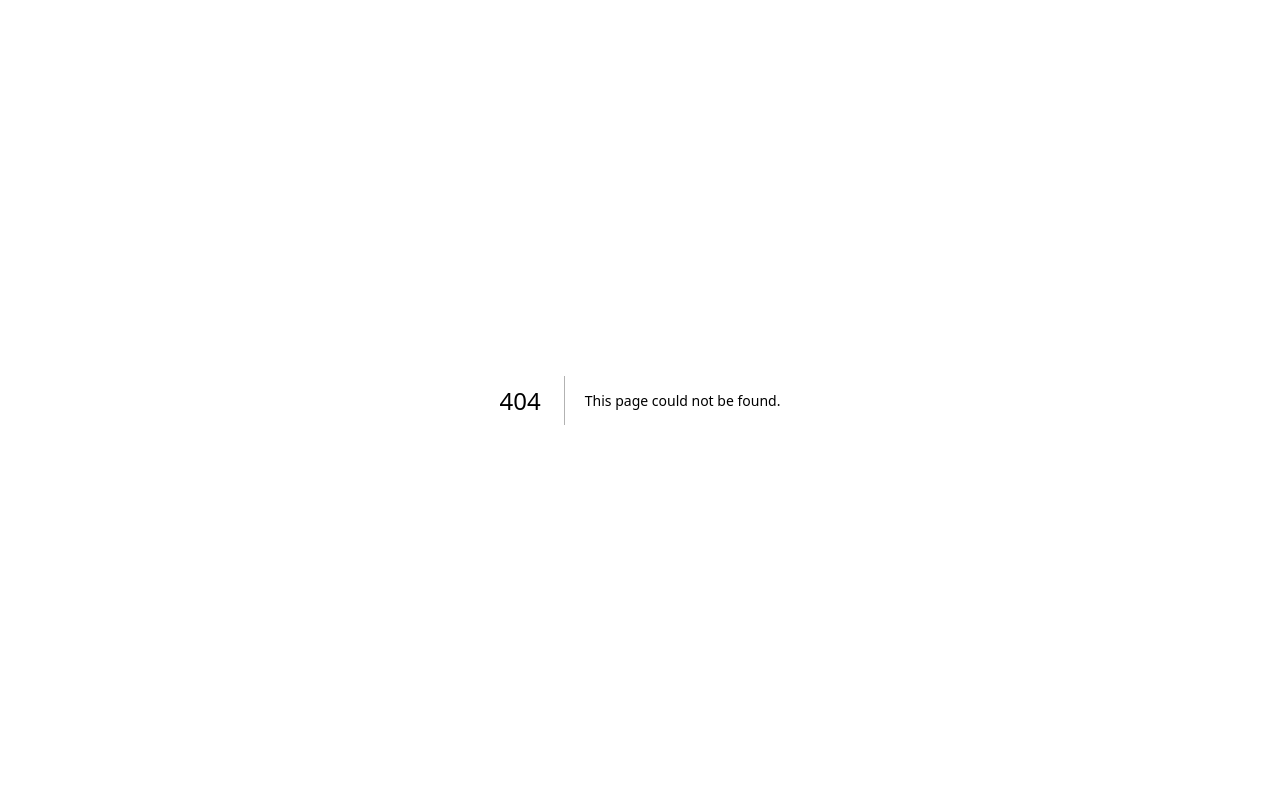
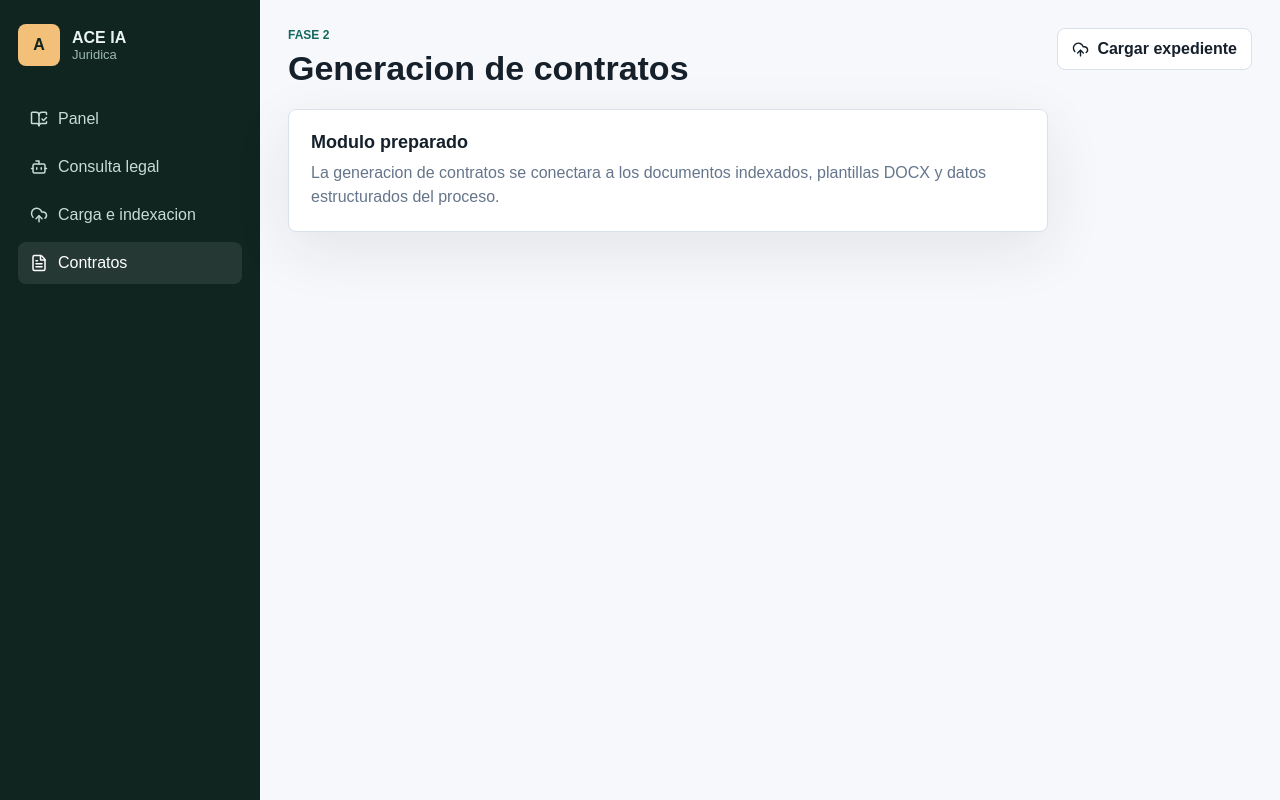
Before and after one commit to rafaelroque412-cell/ace, a Next.js app: page /contratos in a window 1280 px wide. Before the commit this address had no page. Built offline with nearby package versions, Linux system fonts and the light colour scheme.

Commit message:
feat: separate app modules into routed navigation

```diff
--- /dev/null
+++ b/app/components/app-shell.tsx
@@ -0,0 +1,63 @@
+import Link from "next/link";
+import { BookOpenCheck, Bot, FileText, UploadCloud } from "lucide-react";
+
+type AppShellProps = {
+  active: "panel" | "chat" | "documentos" | "contratos";
+  children: React.ReactNode;
+  eyebrow: string;
+  title: string;
+  action?: React.ReactNode;
+};
+
+const navigation = [
+  { href: "/", icon: BookOpenCheck, id: "panel", label: "Panel" },
+  { href: "/chat", icon: Bot, id: "chat", label: "Consulta legal" },
+  { href: "/documentos", icon: UploadCloud, id: "documentos", label: "Carga e indexacion" },
+  { href: "/contratos", icon: FileText, id: "contratos", label: "Contratos" },
+] as const;
+
+export function AppShell({ active, action, children, eyebrow, title }: AppShellProps) {
+  return (
+    <main className="shell">
+      <aside className="sidebar" aria-label="Navegacion principal">
+        <Link className="brand" href="/">
+          <div className="brandMark">A</div>
+          <div>
+            <strong>ACE IA</strong>
+            <span>Juridica</span>
+          </div>
+        </Link>
+
+        <nav className="nav">
+          {navigation.map((item) => {
+            const Icon = item.icon;
+
+            return (
+              <Link
+                aria-current={active === item.id ? "page" : undefined}
+                className={active === item.id ? "active" : undefined}
+                href={item.href}
+                key={item.id}
+              >
+                <Icon size={18} />
+                {item.label}
+              </Link>
+            );
+          })}
+        </nav>
+      </aside>
+
+      <section className="content">
+        <header className="topbar">
+          <div>
+            <p className="eyebrow">{eyebrow}</p>
+            <h1>{title}</h1>
+          </div>
+          {action}
+        </header>
+
+        {children}
+      </section>
+    </main>
+  );
+}
--- /dev/null
+++ b/app/contratos/page.tsx
@@ -0,0 +1,27 @@
+import Link from "next/link";
+import { UploadCloud } from "lucide-react";
+import { AppShell } from "../components/app-shell";
+
+export default function ContratosPage() {
+  return (
+    <AppShell
+      active="contratos"
+      action={
+        <Link className="secondaryButton" href="/documentos">
+          <UploadCloud size={17} />
+          Cargar expediente
+        </Link>
+      }
+      eyebrow="Fase 2"
+      title="Generacion de contratos"
+    >
+      <section className="emptyModule">
+        <strong>Modulo preparado</strong>
+        <p>
+          La generacion de contratos se conectara a los documentos indexados, plantillas DOCX y
+          datos estructurados del proceso.
+        </p>
+      </section>
+    </AppShell>
+  );
+}
--- a/app/styles.css
+++ b/app/styles.css
@@ -53,6 +53,7 @@ a {
   align-items: center;
   gap: 12px;
   margin-bottom: 32px;
+  border-radius: 8px;
 }
 
 .brandMark {
@@ -169,6 +170,56 @@ h2 {
   margin-bottom: 22px;
 }
 
+.quickActions {
+  display: grid;
+  grid-template-columns: repeat(2, minmax(0, 1fr));
+  gap: 16px;
+  margin-bottom: 22px;
+}
+
+.actionTile {
+  display: grid;
+  gap: 9px;
+  min-height: 150px;
+  border: 1px solid var(--line);
+  border-radius: 8px;
+  background: var(--panel);
+  box-shadow: var(--shadow);
+  color: var(--ink);
+  padding: 20px;
+}
+
+.actionTile svg {
+  color: var(--brand);
+}
+
+.actionTile span {
+  font-size: 18px;
+  font-weight: 800;
+}
+
+.actionTile strong {
+  max-width: 520px;
+  color: var(--muted);
+  font-weight: 500;
+  line-height: 1.45;
+}
+
+.actionTile:hover {
+  border-color: #9ab9b2;
+  transform: translateY(-1px);
+}
+
+.singleWorkspace {
+  display: grid;
+  max-width: 1120px;
+}
+
+.singleWorkspace .chatPanel,
+.singleWorkspace .uploadPanel {
+  width: 100%;
+}
+
 .statusBand div {
   background: var(--panel);
   padding: 18px;
@@ -202,6 +253,27 @@ h2 {
   border-radius: 8px;
   background: var(--panel);
   box-shadow: var(--shadow);
+}
+
+.emptyModule {
+  max-width: 760px;
+  border: 1px solid var(--line);
+  border-radius: 8px;
+  background: var(--panel);
+  box-shadow: var(--shadow);
+  padding: 22px;
+}
+
+.emptyModule strong {
+  display: block;
+  margin-bottom: 8px;
+  font-size: 18px;
+}
+
+.emptyModule p {
+  margin-bottom: 0;
+  color: var(--muted);
+  line-height: 1.5;
 }
 
 .panelHeader {
@@ -607,7 +679,8 @@ h2 {
 
   .workspace,
   .moduleGrid,
-  .statusBand {
+  .statusBand,
+  .quickActions {
     grid-template-columns: 1fr;
   }
 }
```
Also changed, not shown: app/chat/page.tsx (added, +24 -0 lines), app/documentos/page.tsx (added, +24 -0 lines), app/page.tsx (+31 -63 lines).
